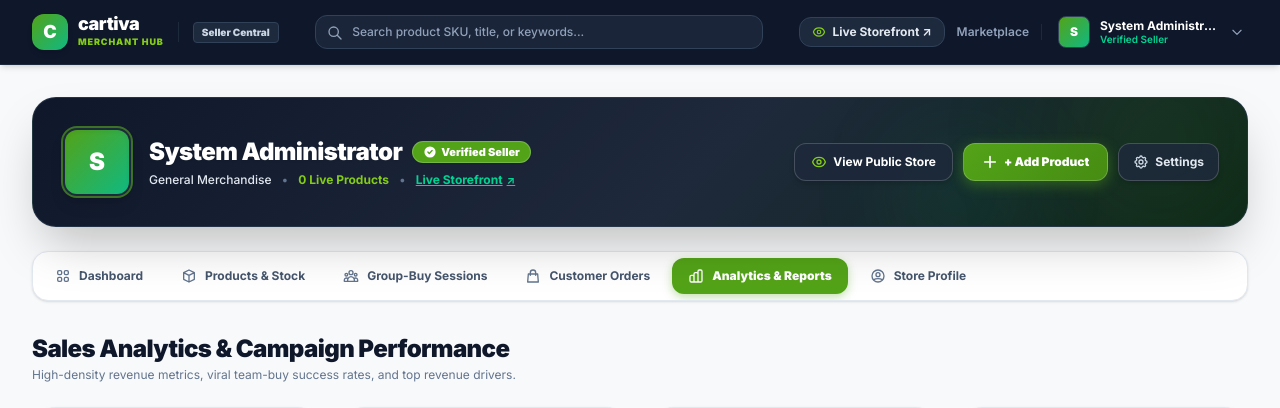
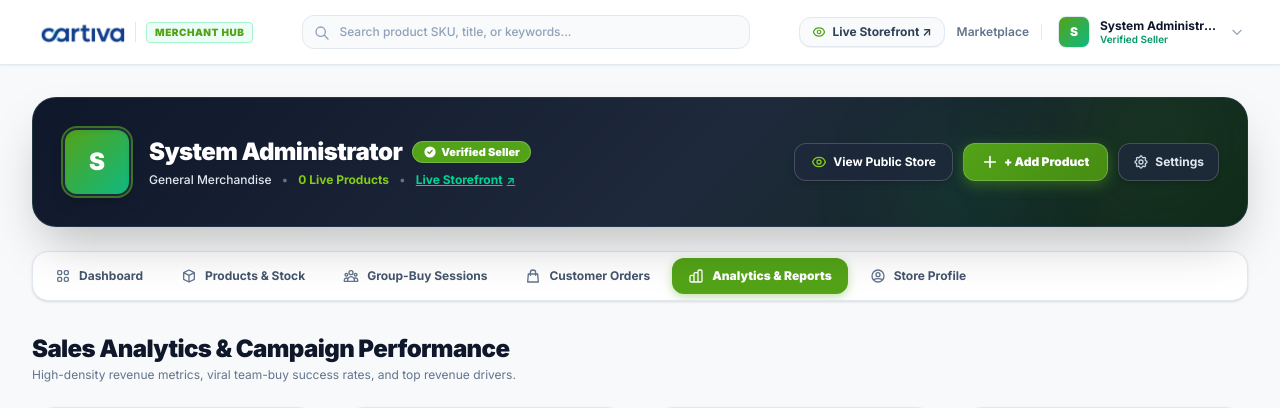
Before and after one commit to arif42sh/Cartiva, a Laravel app: page /seller/analytics in a window 1280 px wide. Shown: the top 408 px of the page. Run offline with Laravel 12, Linux system fonts and the light colour scheme; a user stored in the database is signed in; data comes from the database, SQL or seed files in the repository; data that the repository does not hold is empty; style sheets or scripts are compiled from the project's sources; some web fonts are replaced.

Commit message:
Add Cartiva logo image to public assets

```diff
--- a/resources/views/layouts/seller.blade.php
+++ b/resources/views/layouts/seller.blade.php
@@ -22,36 +22,28 @@
 <body class="min-h-full flex flex-col font-sans bg-[#f8f9fa] text-slate-800 selection:bg-[#53a318] selection:text-white"
       x-data="{ userMenuOpen: false, notifMenuOpen: false }">
 
-    <!-- Dedicated Executive Merchant Header (No Consumer Shopping Elements) -->
-    <header class="bg-slate-900 border-b border-slate-800 sticky top-0 z-40 text-white shadow-md">
+    <!-- Dedicated Executive Merchant Header (Crisp White Executive Bar with Official Brand Logo) -->
+    <header class="bg-white border-b border-slate-200 sticky top-0 z-40 text-slate-800 shadow-xs">
         <div class="max-w-7xl mx-auto px-4 sm:px-6 lg:px-8 h-16 flex items-center justify-between gap-4">
 
-            <!-- Left: Logo & Portal Badge -->
+            <!-- Left: Official Cartiva Logo & Merchant Badge -->
             <div class="flex items-center space-x-3.5 flex-shrink-0">
                 <a href="{{ route('seller.dashboard') }}" class="flex items-center space-x-2.5 group">
-                    <!-- Cartiva Mark -->
-                    <div class="w-9 h-9 rounded-xl flex items-center justify-center font-black text-lg text-white shadow-md transition-transform group-hover:scale-105"
-                         style="background: linear-gradient(135deg, #53a318 0%, #10b981 100%);">
-                        C
-                    </div>
-                    <div class="flex flex-col">
-                        <span class="font-black text-lg tracking-tight text-white leading-none">cartiva</span>
-                        <span class="text-[9px] font-black tracking-widest text-[#84cc16] uppercase mt-0.5">Merchant Hub</span>
-                    </div>
+                    <img src="{{ asset('images/cartiva-logo.png') }}"
+                         alt="Cartiva"
+                         class="h-7 sm:h-8 w-auto object-contain transition-transform group-hover:scale-105">
+                    <div class="hidden sm:block h-5 w-px bg-slate-200"></div>
+                    <span class="inline-flex items-center px-2 py-0.5 rounded text-[10px] font-black bg-emerald-50 text-[#53a318] border border-emerald-200 uppercase tracking-wider">
+                        Merchant Hub
+                    </span>
                 </a>
-
-                <div class="hidden sm:block h-5 w-px bg-slate-800"></div>
-
-                <span class="hidden sm:inline-flex items-center px-2 py-0.5 rounded text-[10px] font-black bg-slate-800 text-slate-300 border border-slate-700">
-                    Seller Central
-                </span>
             </div>
 
             <!-- Middle: Internal Merchant Search Bar -->
             <div class="hidden md:flex flex-1 max-w-md mx-4">
                 <form action="{{ route('seller.products') }}" method="GET" class="w-full relative">
                     <input type="text" name="q" placeholder="Search product SKU, title, or keywords..."
-                           class="w-full pl-9 pr-4 py-2 rounded-xl text-xs bg-slate-800/80 border border-slate-700 text-slate-200 placeholder-slate-400 focus:outline-hidden focus:ring-2 focus:ring-[#53a318] focus:bg-slate-800 transition-all font-medium">
+                           class="w-full pl-9 pr-4 py-2 rounded-xl text-xs bg-slate-50 border border-slate-200 text-slate-800 placeholder-slate-400 focus:outline-hidden focus:ring-2 focus:ring-[#53a318] focus:bg-white transition-all font-medium">
                     <svg class="w-4 h-4 text-slate-400 absolute left-3 top-2.5" fill="none" stroke="currentColor" viewBox="0 0 24 24"><path stroke-linecap="round" stroke-linejoin="round" stroke-width="2" d="M21 21l-6-6m2-5a7 7 0 11-14 0 7 7 0 0114 0z"></path></svg>
                 </form>
             </div>
@@ -61,25 +53,25 @@
 
                 <!-- View Public Storefront Link -->
                 <a href="{{ route('shop.show', auth()->user()) }}" target="_blank"
-                   class="hidden sm:inline-flex items-center space-x-1.5 px-3 py-1.5 rounded-xl text-xs font-bold text-slate-200 hover:text-white bg-slate-800 hover:bg-slate-700 border border-slate-700 transition-colors shadow-2xs"
+                   class="hidden sm:inline-flex items-center space-x-1.5 px-3 py-1.5 rounded-xl text-xs font-bold text-slate-700 hover:text-slate-900 bg-slate-50 hover:bg-slate-100 border border-slate-200 transition-colors shadow-2xs"
                    title="Preview your public shop page as seen by customers">
-                    <svg class="w-3.5 h-3.5 text-[#84cc16]" fill="none" stroke="currentColor" viewBox="0 0 24 24"><path stroke-linecap="round" stroke-linejoin="round" stroke-width="2" d="M15 12a3 3 0 11-6 0 3 3 0 016 0z"></path><path stroke-linecap="round" stroke-linejoin="round" stroke-width="2" d="M2.458 12C3.732 7.943 7.523 5 12 5c4.478 0 8.268 2.943 9.542 7-1.274 4.057-5.064 7-9.542 7-4.477 0-8.268-2.943-9.542-7z"></path></svg>
+                    <svg class="w-3.5 h-3.5 text-[#53a318]" fill="none" stroke="currentColor" viewBox="0 0 24 24"><path stroke-linecap="round" stroke-linejoin="round" stroke-width="2" d="M15 12a3 3 0 11-6 0 3 3 0 016 0z"></path><path stroke-linecap="round" stroke-linejoin="round" stroke-width="2" d="M2.458 12C3.732 7.943 7.523 5 12 5c4.478 0 8.268 2.943 9.542 7-1.274 4.057-5.064 7-9.542 7-4.477 0-8.268-2.943-9.542-7z"></path></svg>
                     <span>Live Storefront ↗</span>
                 </a>
 
                 <!-- Switch to Marketplace / Shopper View -->
                 <a href="{{ route('home') }}"
-                   class="text-xs font-semibold text-slate-400 hover:text-slate-200 transition-colors hidden lg:inline-flex items-center space-x-1">
+                   class="text-xs font-semibold text-slate-500 hover:text-slate-800 transition-colors hidden lg:inline-flex items-center space-x-1">
                     <span>Marketplace</span>
                 </a>
 
-                <div class="h-4 w-px bg-slate-800 hidden sm:block"></div>
+                <div class="h-4 w-px bg-slate-200 hidden sm:block"></div>
 
                 <!-- Merchant Profile Dropdown -->
                 <div class="relative" @click.outside="userMenuOpen = false">
                     <button type="button" @click="userMenuOpen = !userMenuOpen"
-                            class="flex items-center space-x-2.5 p-1 rounded-xl hover:bg-slate-800 transition-colors cursor-pointer">
-                        <div class="w-8 h-8 rounded-lg overflow-hidden bg-slate-800 border border-slate-700 flex items-center justify-center text-xs font-black text-white flex-shrink-0"
+                            class="flex items-center space-x-2.5 p-1 rounded-xl hover:bg-slate-100 transition-colors cursor-pointer">
+                        <div class="w-8 h-8 rounded-lg overflow-hidden bg-slate-800 border border-slate-200 flex items-center justify-center text-xs font-black text-white flex-shrink-0"
                              style="background: linear-gradient(135deg, #53a318 0%, #10b981 100%);">
                             @if(auth()->user()->avatar)
                                 <img src="{{ auth()->user()->avatar }}" alt="{{ auth()->user()->shop_name ?? auth()->user()->name }}" class="w-full h-full object-cover">
@@ -88,10 +80,10 @@
                             @endif
                         </div>
                         <div class="hidden sm:block text-left">
-                            <span class="block text-xs font-bold text-white leading-tight truncate max-w-[120px]">
+                            <span class="block text-xs font-bold text-slate-900 leading-tight truncate max-w-[120px]">
                                 {{ auth()->user()->shop_name ?? auth()->user()->name }}
                             </span>
-                            <span class="block text-[10px] text-emerald-400 font-semibold leading-tight">Verified Seller</span>
+                            <span class="block text-[10px] text-emerald-600 font-semibold leading-tight">Verified Seller</span>
                         </div>
                         <svg class="w-3.5 h-3.5 text-slate-400" fill="none" stroke="currentColor" viewBox="0 0 24 24"><path stroke-linecap="round" stroke-linejoin="round" stroke-width="2" d="M19 9l-7 7-7-7"></path></svg>
                     </button>
```
Also changed, not shown: public/images/cartiva-logo.png.
